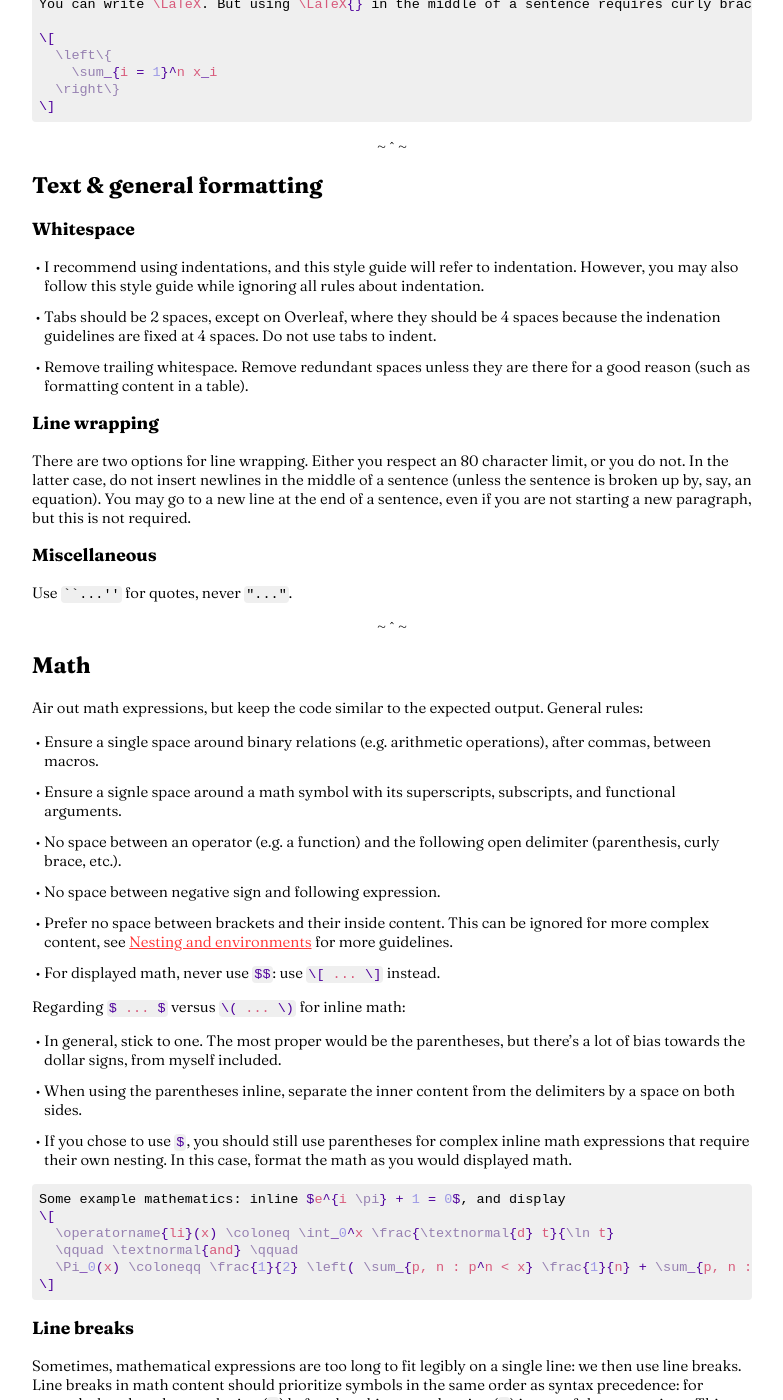
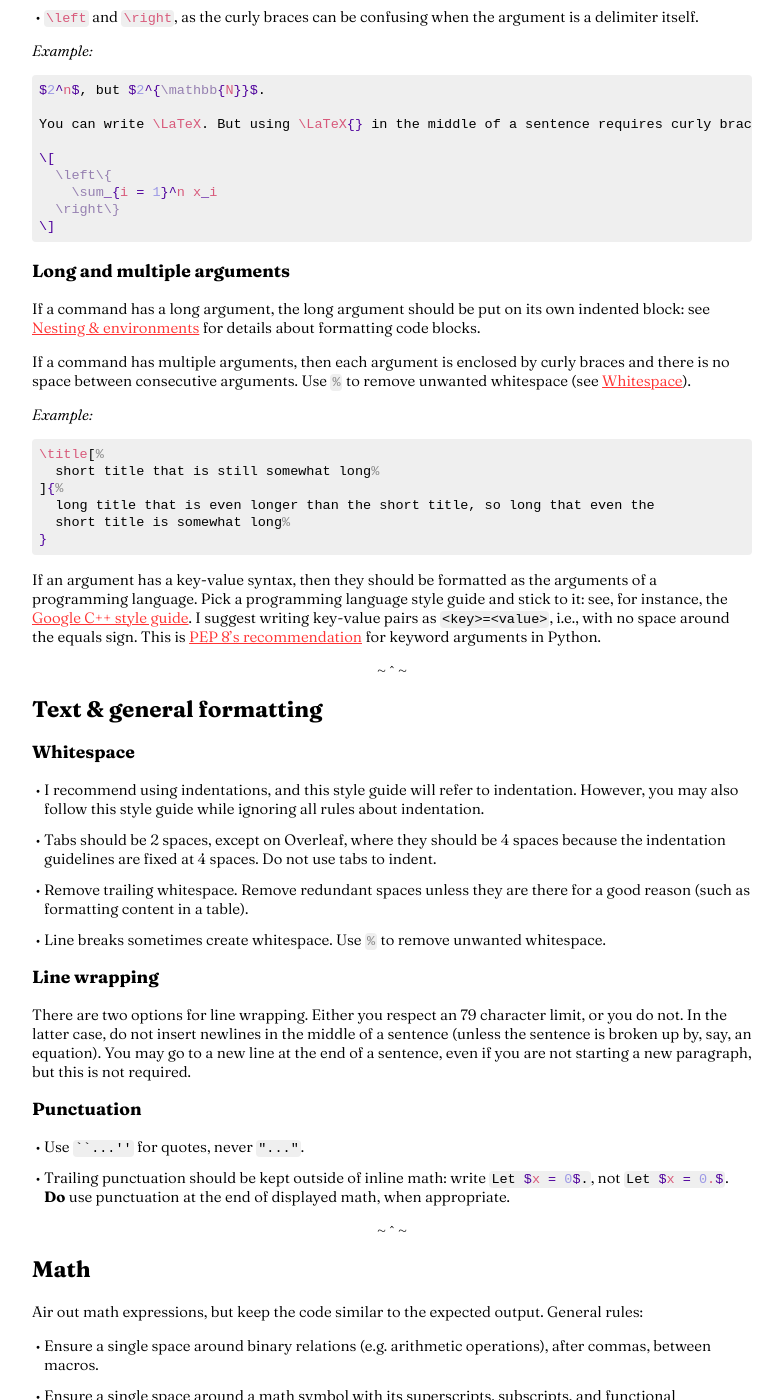
Before and after one commit to isaacxren/isaacxren.github.io, a Jekyll site: the page built from misc/LaTeX-style-guide.md, in a window 1280 px wide and 1400 px high, scrolled down 2677 px. Shown: the whole window, without its empty margins (248-1031 px from the left). Built offline with Jekyll 4.4.1, drawn with Linux system fonts in a browser that asks for light colours; some web fonts are replaced; some of the changed text lies outside the part shown.

Commit message:
Styleguide -> Style guide + various improvements and corrections

````diff
--- a/misc/LaTeX-styleguide.md
+++ b/misc/LaTeX-style-guide.md
@@ -1,11 +1,11 @@
 ---
 layout: with-nav
-title: (La)TeX styleguide
+title: (La)TeX style guide
 ---
 
 {::options toc_levels="1..3" syntax_highlighter_opts="{default_lang: 'TeX'\}" /}
 
-These are my personal style guidelines for writing `.tex` files.
+These are my personal style guidelines for writing `.tex` files. These notes are built on my personal experience. You can also find elements of style guidelines in Knuth's ***The TeXbook***, in particular {% include hidden-message.html text="Chapters 16 through 19" message="16. Typing Math Formulas&#10;17. More about Math&#10;18. Fine Points of Mathematics Typing&#10;19. Displayed Equations"%}.
 
 * hi
 {:toc}
@@ -87,7 +87,7 @@
 
 ### Naming conventions
 
-I don't have any suggestions for naming commands. Typically they are `UpperCamelCase` or `lowerCamelCase`.
+I don't have any suggestions for naming commands. Typically they are `UpperCamelCase` or `lowerCamelCase` in packages, but I tend to keep macros `lowercase`.
 
 ### Common macros
 
@@ -104,6 +104,7 @@
 * 0-argument commands are only followed by `{}` if needed (e.g. to not take the next token as argument).
 * `\left` and `\right`, as the curly braces can be confusing when the argument is a delimiter itself.
 
+*Example:*
 ```TeX
 $2^n$, but $2^{\mathbb{N}}$.
 
@@ -116,6 +117,24 @@
 \]
 ```
 
+### Long and multiple arguments
+
+If a command has a long argument, the long argument should be put on its own indented block: see [Nesting & environments](#nesting--environments) for details about formatting code blocks.
+
+If a command has multiple arguments, then each argument is enclosed by curly braces and there is no space between consecutive arguments. Use `%` to remove unwanted whitespace (see [Whitespace](#whitespace)).
+
+*Example:*
+```TeX
+\title[%
+  short title that is still somewhat long%
+]{ {%- raw %}%{%endraw %}
+  long title that is even longer than the short title, so long that even the
+  short title is somewhat long%
+}
+```
+
+If an argument has a key-value syntax, then they should be formatted as the arguments of a programming language. Pick a programming language style guide and stick to it: see, for instance, the [Google C++ style guide](https://google.github.io/styleguide/cppguide.html#Function_Declarations_and_Definitions). I suggest writing key-value pairs as `<key>=<value>`, i.e., with no space around the equals sign. This is [PEP 8's recommendation](https://peps.python.org/pep-0008/#other-recommendations) for keyword arguments in Python.
+
 {% include to-top.html %}
 
 Text & general formatting
@@ -124,16 +143,18 @@
 ### Whitespace
 
 * I recommend using indentations, and this style guide will refer to indentation. However, you may also follow this style guide while ignoring all rules about indentation.
-* Tabs should be 2 spaces, except on Overleaf, where they should be 4 spaces because the indenation guidelines are fixed at 4 spaces. Do not use tabs to indent.
+* Tabs should be 2 spaces, except on Overleaf, where they should be 4 spaces because the indentation guidelines are fixed at 4 spaces. Do not use tabs to indent.
 * Remove trailing whitespace. Remove redundant spaces unless they are there for a good reason (such as formatting content in a table).
+* Line breaks sometimes create whitespace. Use `%` to remove unwanted whitespace.
 
 ### Line wrapping
 
-There are two options for line wrapping. Either you respect an 80 character limit, or you do not. In the latter case, do not insert newlines in the middle of a sentence (unless the sentence is broken up by, say, an equation). You may go to a new line at the end of a sentence, even if you are not starting a new paragraph, but this is not required.
+There are two options for line wrapping. Either you respect an 79 character limit, or you do not. In the latter case, do not insert newlines in the middle of a sentence (unless the sentence is broken up by, say, an equation). You may go to a new line at the end of a sentence, even if you are not starting a new paragraph, but this is not required.
 
-### Miscellaneous
+### Punctuation
 
-Use ``` ``...''``` for quotes, never `"..."`.
+* Use ``` ``...''``` for quotes, never `"..."`.
+* Trailing punctuation should be kept outside of inline math: write `Let $x = 0$.`, not `Let $x = 0.$`. **Do** use punctuation at the end of displayed math, when appropriate.
 
 {% include to-top.html %}
 
@@ -142,10 +163,10 @@
 
 Air out math expressions, but keep the code similar to the expected output. General rules:
 * Ensure a single space around binary relations (e.g. arithmetic operations), after commas, between macros.
-* Ensure a signle space around a math symbol with its superscripts, subscripts, and functional arguments.
+* Ensure a single space around a math symbol with its superscripts, subscripts, and functional arguments.
 * No space between an operator (e.g. a function) and the following open delimiter (parenthesis, curly brace, etc.).
 * No space between negative sign and following expression.
-* Prefer no space between brackets and their inside content. This can be ignored for more complex content, see [Nesting and environments](#nesting--environments) for more guidelines.
+* Prefer no space between brackets and their inside content. This can be ignored for more complex content, see [Nesting & environments](#nesting--environments) for more guidelines.
 * For displayed math, never use `$$`: use `\[ ... \]` instead.
 
 Regarding `$ ... $` versus `\( ... \)` for inline math:
@@ -153,27 +174,42 @@
 * When using the parentheses inline, separate the inner content from the delimiters by a space on both sides.
 * If you chose to use `$`, you should still use parentheses for complex inline math expressions that require their own nesting. In this case, format the math as you would displayed math.
 
+*Example:*
 ```TeX
-Some example mathematics: inline $e^{i \pi} + 1 = 0$, and display
+Write math expressions, both inline $e^{i \pi} + 1 = 0$, and display
 \[
   \operatorname{li}(x) \coloneq \int_0^x \frac{\textnormal{d} t}{\ln t}
   \qquad \textnormal{and} \qquad
-  \Pi_0(x) \coloneqq \frac{1}{2} \left( \sum_{p, n : p^n < x} \frac{1}{n} + \sum_{p, n : p^n \leq x} \frac{1}{n} \right).
+  \Pi_0(x) \coloneqq \frac{1}{2} \left(
+    \sum_{p, n : p^n < x} \frac{1}{n} + \sum_{p, n : p^n \leq x} \frac{1}{n}
+  \right).
 \]
 ```
 
 ### Line breaks
 
 Sometimes, mathematical expressions are too long to fit legibly on a single line: we then use line breaks. Line breaks in math content should prioritize symbols in the same order as syntax precedence: for example, break at the equals sign (`=`) before breaking at a plus sign (`+`) in one of the expressions.
-This also applies to grid symbols: break at a line break (`\\`) before breaking at an ampersand (`&`) (see [Arrays & grids](#arrays--grids)).
+This also applies to grid symbols: break at a line break command (`\\`) before breaking at an ampersand (`&`) (see [Arrays & grids](#arrays--grids)).
 The order of priority could be as follows:
 
-> `\\` > `&` > `=` > `␣` (multiplication) > `+` and so on.
+> `\\` > `&` > `=` > `\cdot` (multiplication) > `+` and so on.
 
 Line breaks come before the breaking symbol, except for line break commands (e.g. `\\`, `\cr`), where the line break comes after.
-Essentially, having the breaking symbol at the beginning of the line tells the reader that the line is not over.
+Essentially, having the breaking symbol at the beginning of the line tells the reader that the line is not over. When starting a new line, `&` and `=` (or similar) do increase the indentation, while `\cdot`, `+`, and so on, do.
 
-Symbols at line breaks should not be placed on their own line. An is for binary relations surrounded by whitespace commands: this can be on its own line:
+*Example:*
+
+```TeX
+\begin{align*}
+  \sum_{k = 1}^10 k & = \frac{1}{2} (1 + 2 + 3 + 4 + 5 + 6 + 7 + 8 + 9 + 10
+    + 10 + 9 + 8 + 7 + 6 + 5 + 4 + 3 + 2 + 1) \\
+  & = \frac{1}{2} (11 + 11 + 11 + 11 + 11 + 11 + 11 + 11 + 11 + 11) \\
+  & = \frac{1}{2} 10 \cdot 11 \\
+  & = 55.
+\end{align*}
+```
+
+Symbols at line breaks should not be placed on their own line. An exception is for binary relations surrounded by whitespace commands. These can be on their own line:
 
 ```TeX
 \[
@@ -183,7 +219,7 @@
 \]
 ```
 
-Another way to break a line is to move content in brackets into an indented block.
+Another way to break a line is to move content in brackets into an indented block: see [Nesting & environments](#nesting--environments).
 
 ### Equivalent macros
 
@@ -215,6 +251,7 @@
 
 If the code block is written on a single line, include a space between the delimiters and the inner content. Exception: brackets, when the inner content is simple (see [Math](#math)).
 
+*Example:*
 ```TeX
 \begin{equation}
   \begin{bmatrix} 1 & 0 \\ 0 & 1 \end{bmatrix}
@@ -225,6 +262,7 @@
 
 When inner content is on its own line, it should be indented once more than the delimiters. As an exception, consecutively nested delimiters are allowed to be on the same indentation level. They can also share the same line (separated by a space) if that is more meaningful.
 
+*Example:*
 ```TeX
 \[
   f \colon \left\{ \begin{array}{ccc}
@@ -234,10 +272,23 @@
 \]
 ```
 
+### Environment options
+
+Sometimes an environment allows for extra arguments. These should be formatted as a regular command with multiple arguments:
+
+```TeX
+\[
+  \begin{tikzpicture}[scale=1, ...]
+    ...
+  \end{tikzpicture}
+\]
+```
+
 ### Local commands
 
 Sometimes, we need to call some commands inside of an environment. The typical example of this is giving a label. These commands are placed after the opening delimiter, at the same indentation level. These commands most likely do not directly produce visual content, and should be each given their own line.
 
+*Example:*
 ```TeX
 \begin{equation}
 \label{E:linear-system}
@@ -247,6 +298,16 @@
 
 See [Labels](#labels) for more guidelines about label names.
 
+An exception to the rule of placing local commands immediately after the opening delimiter is captions (and their labels) in figures. If you wish to put a caption at the bottom of a figure, and label it, then your code should look like this:
+
+```TeX
+\begin{figure}
+  ...
+  \caption{...}
+  \label{F:label}
+\end{figure}
+```
+
 ### Lists
 
 Lists and enumerations have some special rules.
@@ -255,6 +316,7 @@
 * If the item content is on the same line as the `\item` command, the whole line is indented (as for all inner content).
 * Optionally (such as when the item content or the `\item` command is long), the `\item` command is on its own line, at the same indentatation level as the list environment. The item content is on a new line, with an extra indentation.
 
+*Example:*
 ```TeX
 A smaller list:
 \begin{itemize}
@@ -264,7 +326,8 @@
 and larger list:
 \begin{itemize}
 \item[\bullet] \label{I:1}
-  Use this formatting when the item is quite long, say over 80 characters, or when it starts wrapping in your editor.
+  Use this formatting when the item is quite long, say over 79 characters, or
+  when it starts wrapping in your editor.
 \item
   Be consistent in each list!
 \end{itemize}
@@ -296,18 +359,30 @@
 ------
 
 Labels should be of the form `<envir>:<name>`, where
-* `<envir>` is an abbreviation of the type of environment that the label is attached to. My suggestions are
+* `<envir>` is a code for the type of environment that the label is attached to. Two possible conventions are using initials and using abbreviations:
 
-  | Environment | Abbreviation |
-  |:-:|:-:|
-  | section, subsection, etc. | `S`, `SS`, ... |
-  | theorem, proposition, corollary, lemma | `T`, `P`, `C`, `L` |
-  | definition, remark, example | `R`, `D`, `Ex` |
-  | equation, or any displayed math | `E` |
-  | figure, table, algorithm | `F`, `T` or `Tab`, `A` |
+  | Environment | Initials | Abbreviation |
+  |:-|:-|:-|
+  | part | `Pt` | `part` |
+  | chapter | `Ch` | `chap` |
+  | section | `S` | `sec` |
+  | subsection | `SS` | `subsec` |
+  | subsubsection | `SSS` | `subsubsec` |
+  | theorem | `T` | `thm` |
+  | proposition | `P` | `prop` |
+  | corollary | `C` | `cor` |
+  | lemma | `L` | `lem` |
+  | definition | `D` | `def` |
+  | remark | `R` | `rem` |
+  | example | `Ex` | `ex` |
+  | equation | `E` | `eq` |
+  | figure | `F` | `fig` |
+  | table | `T` or `Tab` | `tab` |
+  | algorithm | `A` | `alg` |
 
-  See [Local commands](#local-commands) for an example of a labeled environment.
 * `<name>` briefly describes the labeled content. Use words, abbreviated or not. I suggest using `kebab-case` when using several words, although you may choose another convention: just be consistent!
+
+See [Local commands](#local-commands) for an example of a labeled environment.
 
 Comments
 --------
````
Also changed, not shown: other parts of misc/LaTeX-style-guide.md (+2 -2 lines), misc/index.md (+1 -1 lines).
